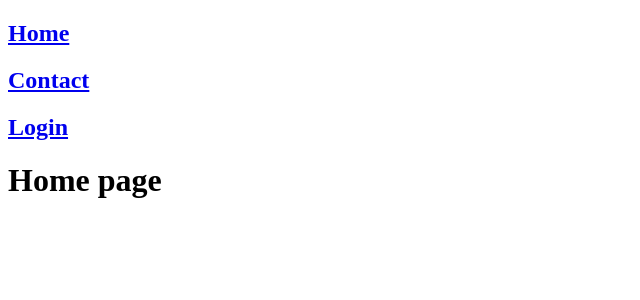
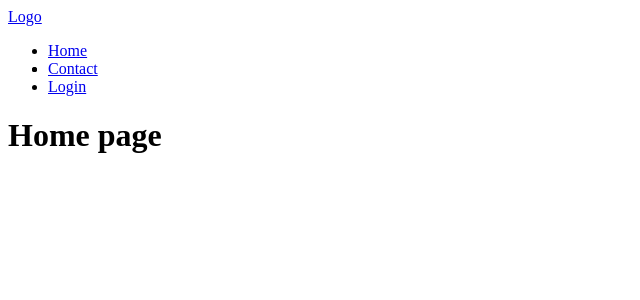
Before and after one commit to Sonukumar201995/Learn-React.js, a React (Vite) app: page / in a window 1280 px wide. Shown: the top 300 px of the page, without its empty margins (0-640 px from the left). Built offline with nearby package versions, Linux system fonts and the light colour scheme.

Commit message:
header  Header with React Router

```diff
--- a/src/assets/NavBar.jsx
+++ b/src/assets/NavBar.jsx
@@ -1,8 +1,21 @@
 import { Link } from "react-router"
 export default function NavBar(){
     return <div>
-    <Link to="/"><h2>Home</h2></Link>
-    <Link to="/contact"><h2>Contact</h2></Link>
-    <Link to="/login"><h2>Login</h2></Link>
+        <div>
+            <Link >Logo</Link>
+        </div>
+   <div>
+    <ul>
+        <li>
+            <Link to='/'>Home</Link>
+        </li>
+        <li>
+            <li><Link to='/contact'>Contact</Link></li>
+        </li>
+            <li>
+                <Link to='/login'>Login</Link>
+            </li>
+    </ul>
+   </div>
     </div>
 }
```
